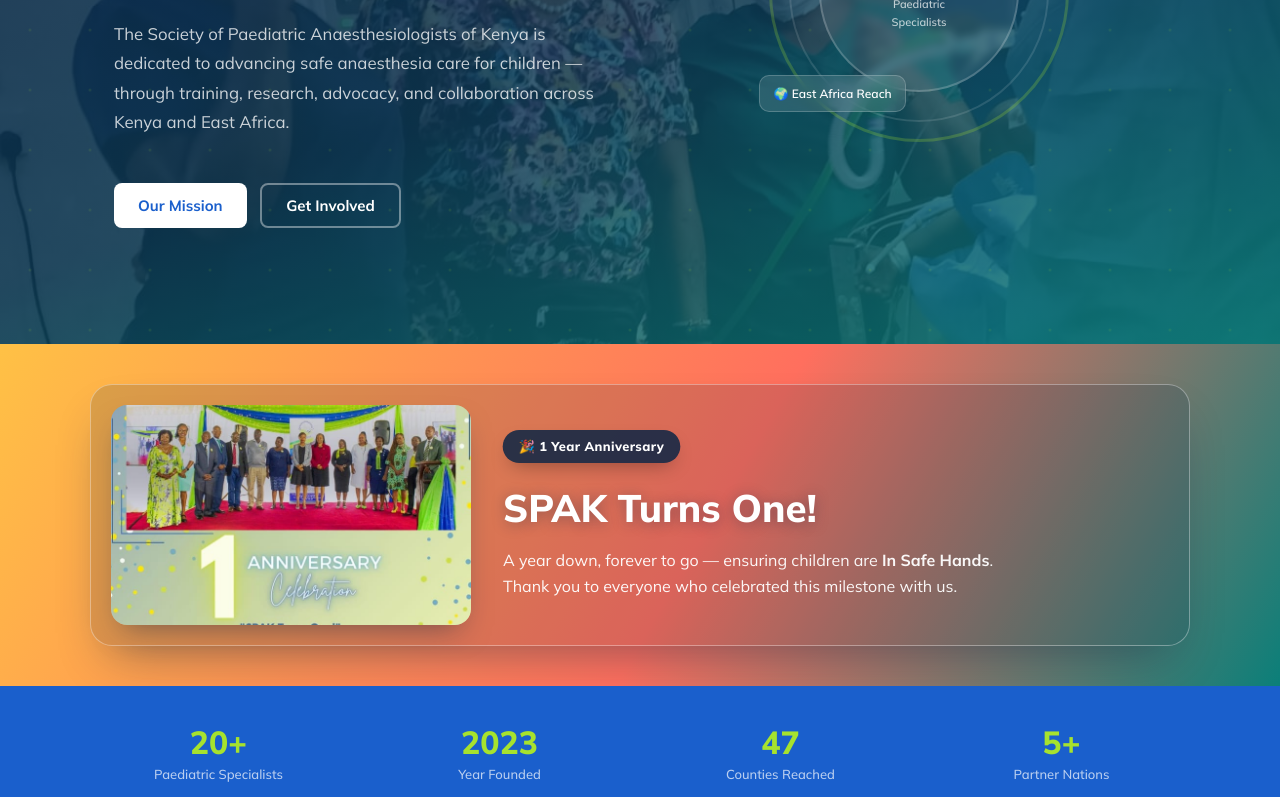
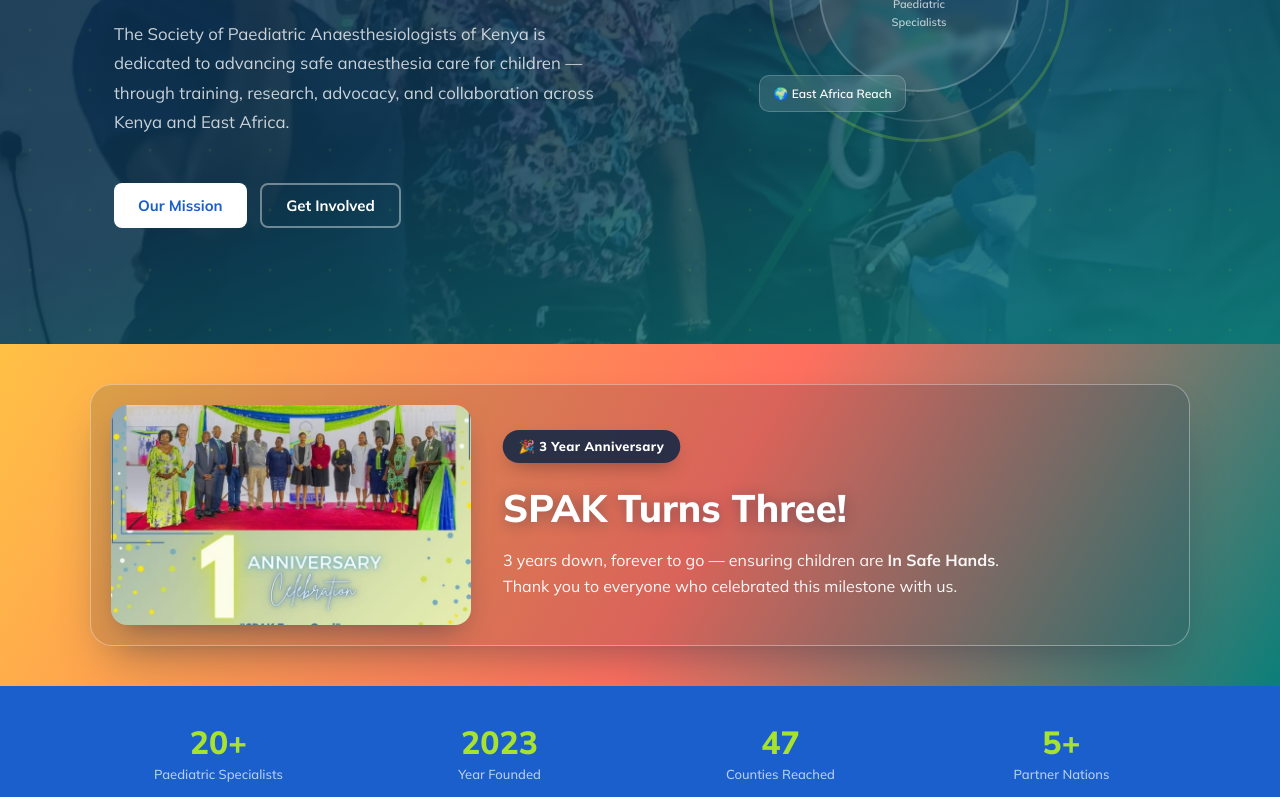
Before and after one commit to douglaswangome/spak, a React (Vite) app in the folder frontend/: page / in a window 1280 px wide. Shown: the part 429-1226 px from the top of the page. Built offline with nearby package versions, Linux system fonts and the light colour scheme; no server answers.

Commit message:
Three years of existence, not one

```diff
--- a/frontend/src/pages/Home/index.tsx
+++ b/frontend/src/pages/Home/index.tsx
@@ -320,9 +320,9 @@
 						/>
 					</div>
 					<div className="anniversary-banner-text">
-						<span className="anniversary-badge">🎉 1 Year Anniversary</span>
-						<h2>SPAK Turns One!</h2>
-						<p>A year down, forever to go — ensuring children are <strong>In Safe Hands</strong>. Thank you to
+						<span className="anniversary-badge">🎉 3 Year Anniversary</span>
+						<h2>SPAK Turns Three!</h2>
+						<p>3 years down, forever to go — ensuring children are <strong>In Safe Hands</strong>. Thank you to
 							everyone who celebrated this milestone with us.</p>
 					</div>
 				</div>
```
